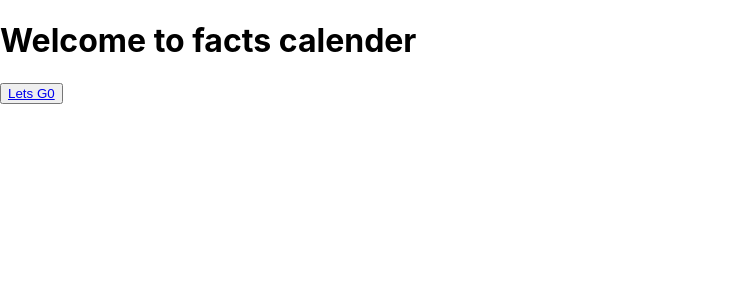
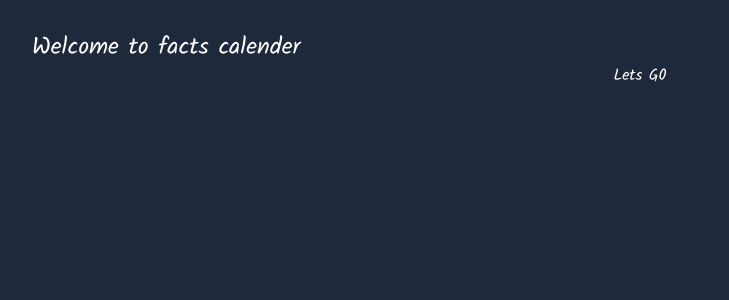
Before and after one commit to sing1176/factsCalender, a React (Create React App) app: page / in a window 1280 px wide. Shown: the top 300 px of the page, without its empty margins (0-729 px from the left). Built offline with nearby package versions, Linux system fonts and the light colour scheme.

Commit message:
init tailwind

```diff
--- a/package.json
+++ b/package.json
@@ -14,7 +14,7 @@
     "react-datepicker": "^4.8.0",
     "react-dom": "^18.2.0",
     "react-router-dom": "^6.4.5",
-    "react-scripts": "^2.1.3",
+    "react-scripts": "^5.0.1",
     "typescript": "^4.9.4",
     "web-vitals": "^2.1.4"
   },
@@ -41,5 +41,8 @@
       "last 1 firefox version",
       "last 1 safari version"
     ]
+  },
+  "devDependencies": {
+    "@types/react-datepicker": "^4.8.0"
   }
 }
--- /dev/null
+++ b/postcss.config.js
@@ -0,0 +1,6 @@
+module.exports = {
+  plugins: {
+    tailwindcss: {},
+    autoprefixer: {},
+  },
+}
--- a/public/index.html
+++ b/public/index.html
@@ -10,6 +10,10 @@
       content="Web site created using create-react-app"
     />
     <link rel="apple-touch-icon" href="%PUBLIC_URL%/logo192.png" />
+    <link rel="preconnect" href="https://fonts.googleapis.com">
+<link rel="preconnect" href="https://fonts.gstatic.com" crossorigin>
+<link href="https://fonts.googleapis.com/css2?family=Kalam&display=swap" rel="stylesheet">
+
     <!--
       manifest.json provides metadata used when your web app is installed on a
       user's mobile device or desktop. See https://developers.google.com/web/fundamentals/web-app-manifest/
--- a/src/App.tsx
+++ b/src/App.tsx
@@ -3,7 +3,6 @@ import DatePicker from 'react-datepicker';
 import { useState, useEffect } from 'react';
 import 'react-datepicker/dist/react-datepicker.css';
 import './App.css';
-import { factory } from 'typescript';
 
 function App() {
 	const [startDate, setStartDate] = useState(new Date());
--- a/src/components/SplashScreen.tsx
+++ b/src/components/SplashScreen.tsx
@@ -2,8 +2,9 @@ import React from 'react';
 
 const SplashScreen = () => {
 	return (
-		<div>
-			<h1>Welcome to facts calender </h1>
+		<div className="bg-slate-800 text-white font-kalam h-screen max-w-screen flex flex-col  p-8">
+			<h1 className="text-2xl">Welcome to facts calender </h1>
+
 			<button>
 				<a href="./home">Lets G0</a>
 			</button>
--- a/src/index.css
+++ b/src/index.css
@@ -1,13 +1,3 @@
-body {
-  margin: 0;
-  font-family: -apple-system, BlinkMacSystemFont, 'Segoe UI', 'Roboto', 'Oxygen',
-    'Ubuntu', 'Cantarell', 'Fira Sans', 'Droid Sans', 'Helvetica Neue',
-    sans-serif;
-  -webkit-font-smoothing: antialiased;
-  -moz-osx-font-smoothing: grayscale;
-}
-
-code {
-  font-family: source-code-pro, Menlo, Monaco, Consolas, 'Courier New',
-    monospace;
-}
+@tailwind base;
+@tailwind components;
+@tailwind utilities;
--- /dev/null
+++ b/tailwind.config.js
@@ -0,0 +1,13 @@
+/** @type {import('tailwindcss').Config} */
+
+module.exports = {
+	content: ['./src/**/*.{js,jsx,ts,tsx}'],
+	theme: {
+		extend: {
+			fontFamily: {
+				kalam: ['Kalam', 'cursive'],
+			},
+		},
+	},
+	plugins: [],
+};
```
Also changed, not shown: 1 other file (tests, documents, lock files or other folders).
